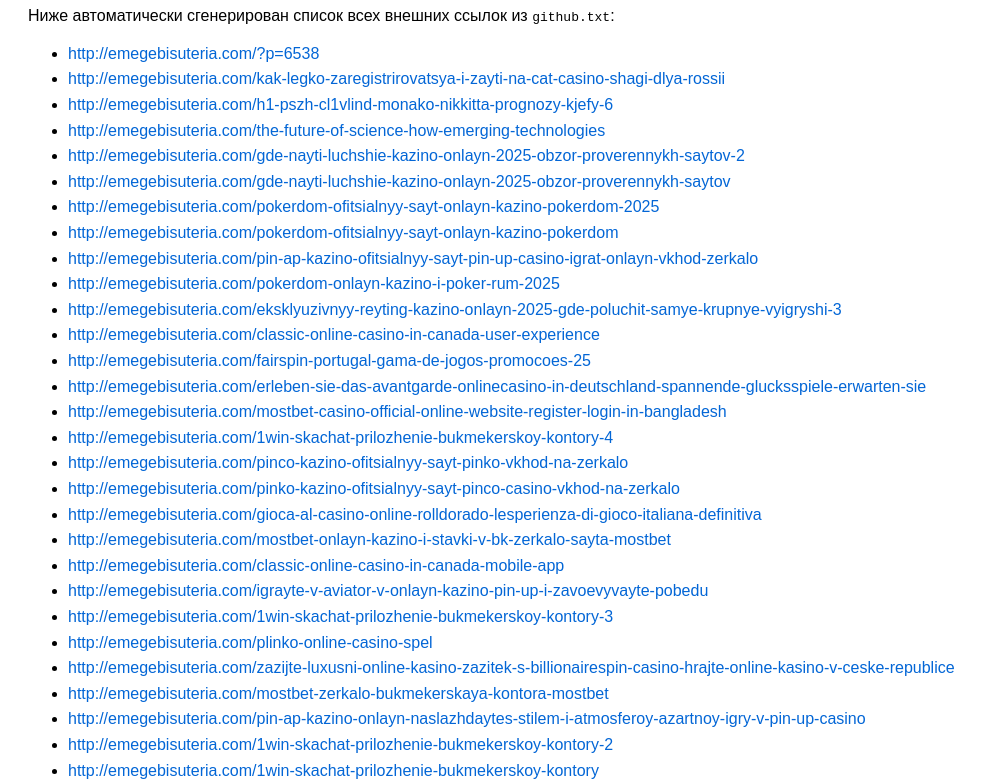
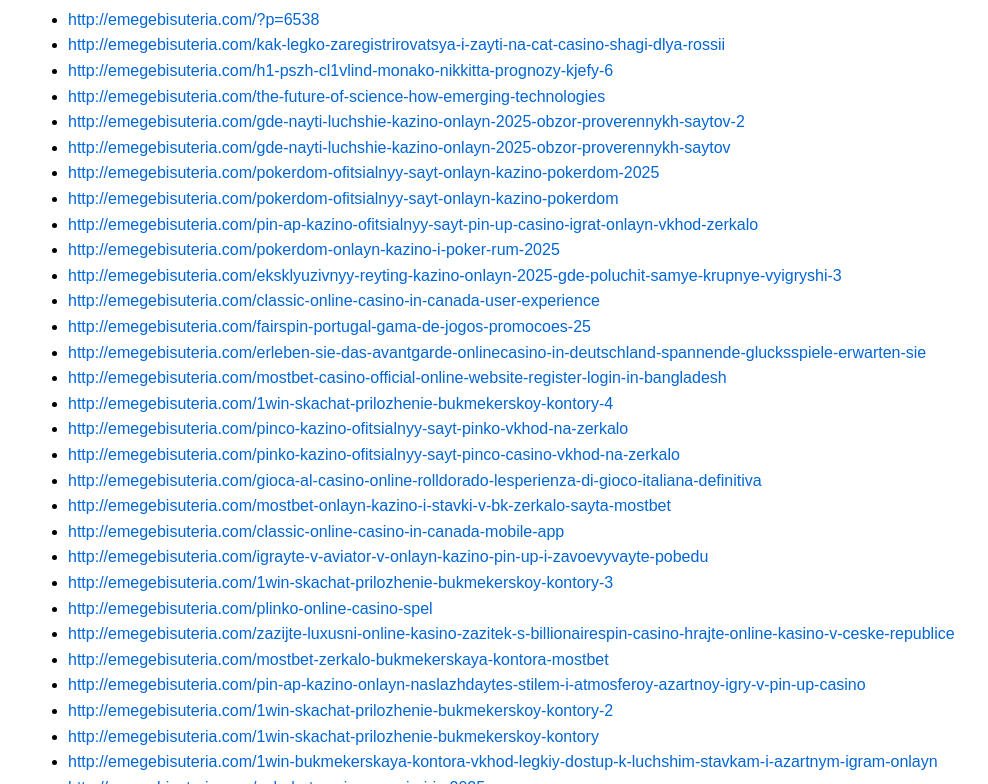
Before and after one commit to RichDolls/seo-ping, a plain HTML site: page index.html in a window 1280 px wide. Shown: the part 101-885 px from the top of the page, without its empty margins (0-988 px from the left). Drawn offline with Linux system fonts and the light colour scheme.

Commit message:
Update index.html

```diff
--- a/index.html
+++ b/index.html
@@ -12,7 +12,7 @@
 </head>
 <body>
   <h1>Backlink Ping</h1>
-  <p>Ниже автоматически сгенерирован список всех внешних ссылок из <code>github.txt</code>:</p>
+
   <ul id="links"></ul>
 
   <script>
```
